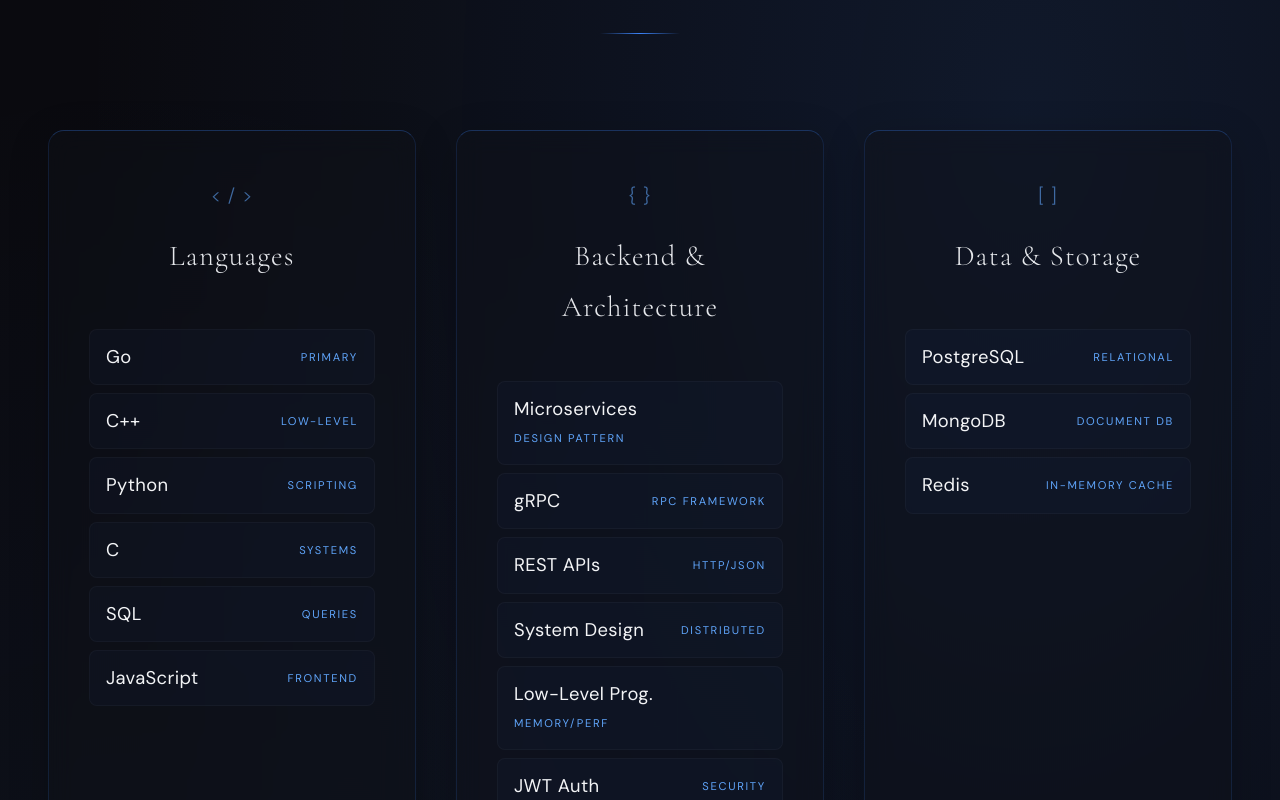
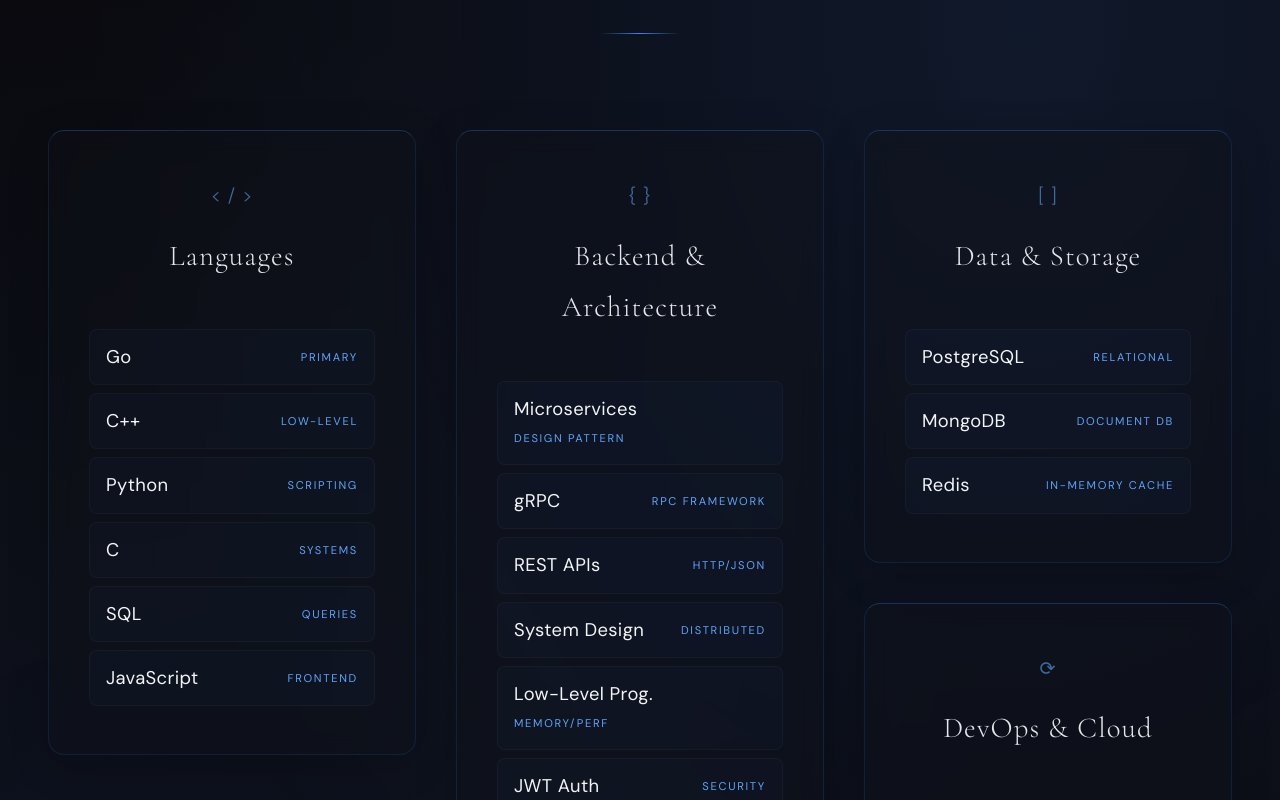
Before and after one commit to ansh0014/Portfolio, a Next.js app: page / in a window 1280 px wide. Shown: the part 3460-4260 px from the top of the page. Built offline with nearby package versions, Linux system fonts and the light colour scheme.

Commit message:
fixing the pages

```diff
--- a/components/sections/Skills.tsx
+++ b/components/sections/Skills.tsx
@@ -117,9 +117,8 @@ export default function Skills() {
 
         {/* Skill Columns (Cards instead of bare borders) */}
         <div style={{
-          display: 'grid',
-          gridTemplateColumns: 'repeat(auto-fit, minmax(300px, 1fr))',
-          gap: '2.5rem',
+          columns: 'auto 320px',
+          columnGap: '2.5rem',
         }}>
           {skillCategories.map((cat, catIdx) => (
             <motion.div
@@ -129,6 +128,8 @@ export default function Skills() {
               transition={{ duration: 0.7, delay: catIdx * 0.15 }}
               viewport={{ once: true }}
               style={{
+                breakInside: 'avoid',
+                marginBottom: '2.5rem',
                 background: 'rgba(17, 19, 26, 0.4)',
                 border: '1px solid rgba(59,130,246,0.15)',
                 borderTop: '1px solid rgba(59,130,246,0.3)',
```
